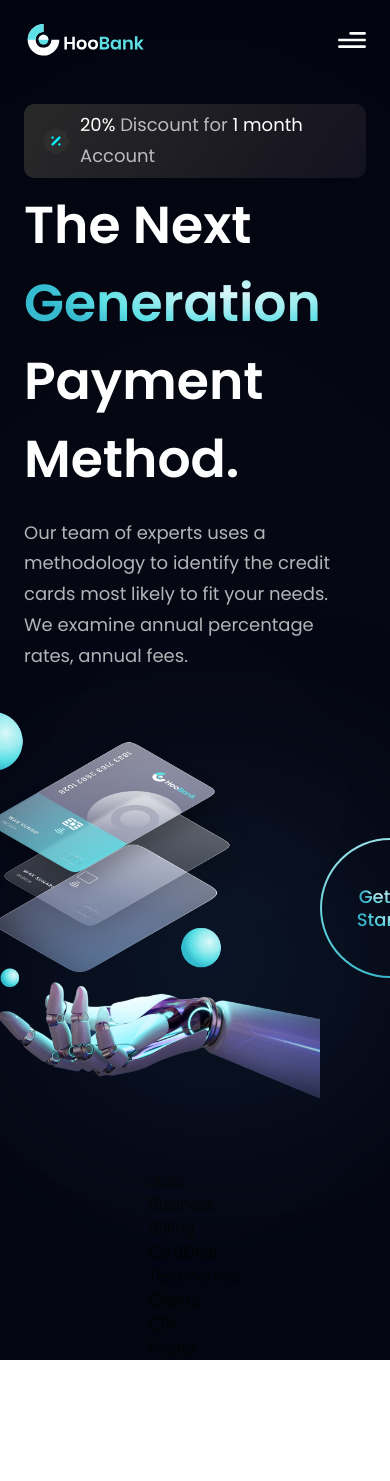
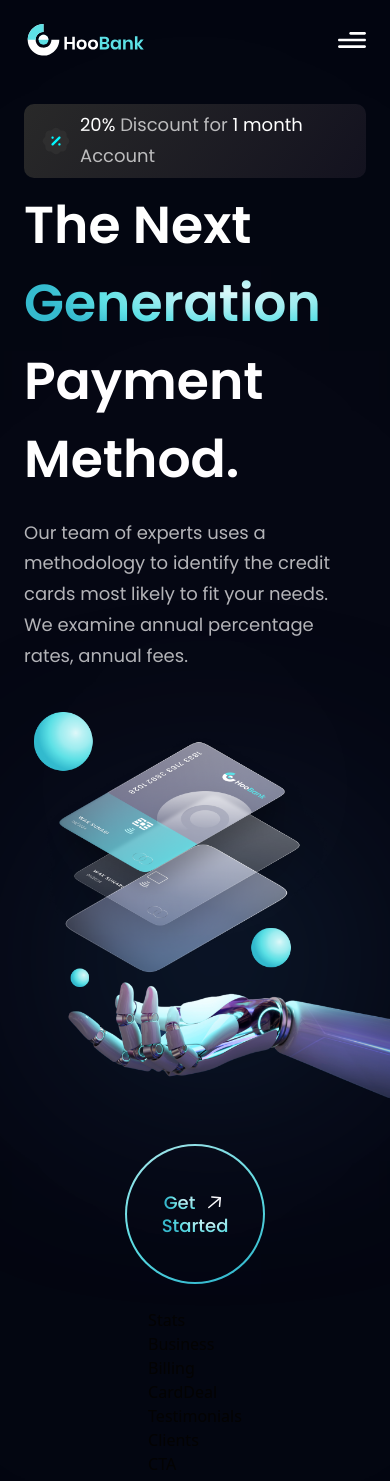
Before and after one commit to MochaFurr/bank-app, a React (Vite) app: page / in a window 390 px wide. Shown: the top 1481 px of the page. Before the commit the page ends 1360 px from the top, so only its background shows below. Built offline with nearby package versions, Linux system fonts and the light colour scheme.

Commit message:
update
reposition "Get started" button, for small screens

prepared the Stats section

```diff
--- a/src/components/MainSection/MainSection.jsx
+++ b/src/components/MainSection/MainSection.jsx
@@ -1,4 +1,3 @@
-import React from "react";
 import styles from "../../style";
 import { discount, robot } from "../../assets";
 import GetStarted from "../GetStarted/GetStarted";
@@ -41,15 +40,21 @@ const MainSection = () => {
         </p>
       </div>
 
-      <div className={`flex-1 flex ${styles.flexCenter} md:my-0 my-10 relative`}>
-        <img src={robot} alt="billing" className="w-[100%] h-[100%] relative z-[5]" />
+      <div
+        className={`flex flex-1 ${styles.flexCenter} relative my-10 md:my-0`}
+      >
+        <img
+          src={robot}
+          alt="billing"
+          className="relative z-[5] h-[100%] w-[100%]"
+        />
 
-        <div className="absolute z-[0] w-[40%] h-[35%] top-0 pink__gradient" />
-        <div className="absolute z-[1] w-[80%] h-[80%] rounded-full white__gradient bottom-40" />
-        <div className="absolute z-[0] w-[50%] h-[50%] right-20 bottom-20 blue__gradient" />
-        <div className={`ss:hidden ${styles.flexCenter}`}>
-          <GetStarted/>
-        </div>
+        <div className="pink__gradient absolute top-0 z-[0] h-[35%] w-[40%]" />
+        <div className="white__gradient absolute bottom-40 z-[1] h-[80%] w-[80%] rounded-full" />
+        <div className="blue__gradient absolute bottom-20 right-20 z-[0] h-[50%] w-[50%]" />
+      </div>
+      <div className={`ss:hidden ${styles.flexCenter}`}>
+        <GetStarted />
       </div>
     </section>
   );
--- /dev/null
+++ b/src/components/Stats/index.js
@@ -0,0 +1,3 @@
+import Stats from "./Stats";
+
+export default Stats;
--- a/src/components/index.js
+++ b/src/components/index.js
@@ -3,11 +3,11 @@ import Business from "./Business";
 import Button from "./Button";
 import CardDeal from "./CardDeal";
 import Clients from "./Clients";
-import CTA from "./CTA/CTA";
+import CTA from "./CTA";
 import FeedbackCard from "./FeedbackCard";
 import Footer from "./Footer";
-import GetStarted from "./GetStarted/GetStarted";
-import MainSection from "./MainSection/MainSection";
+import GetStarted from "./GetStarted";
+import MainSection from "./MainSection";
 import Navbar from "./Navbar/Navbar";
 import Stats from "./Stats";
 import Testimonials from "./Testimonials";
```
Also changed, not shown: src/components/Stats/Stats.jsx (renamed from src/components/Stats.jsx), src/components/Stats/style.js (added).
